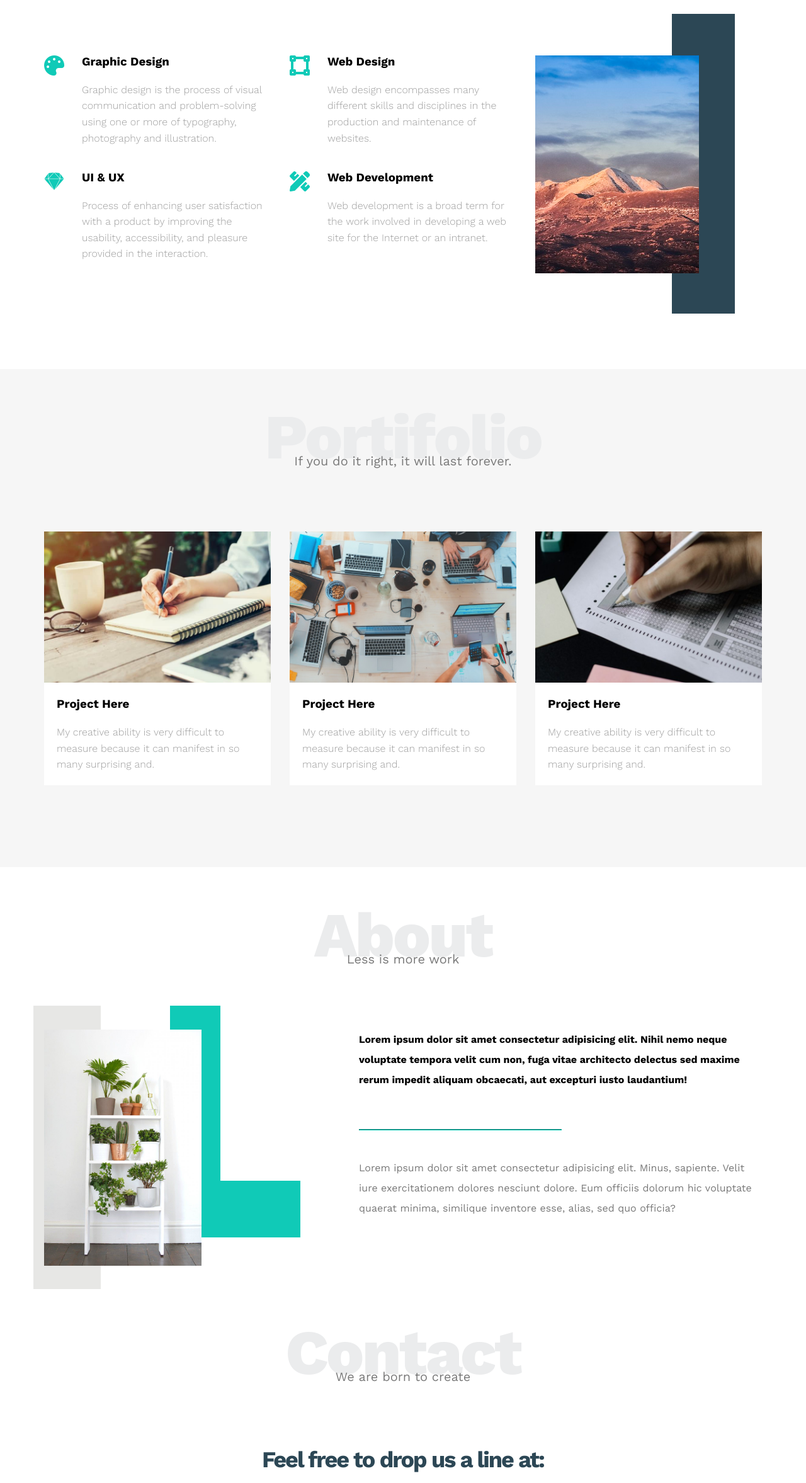
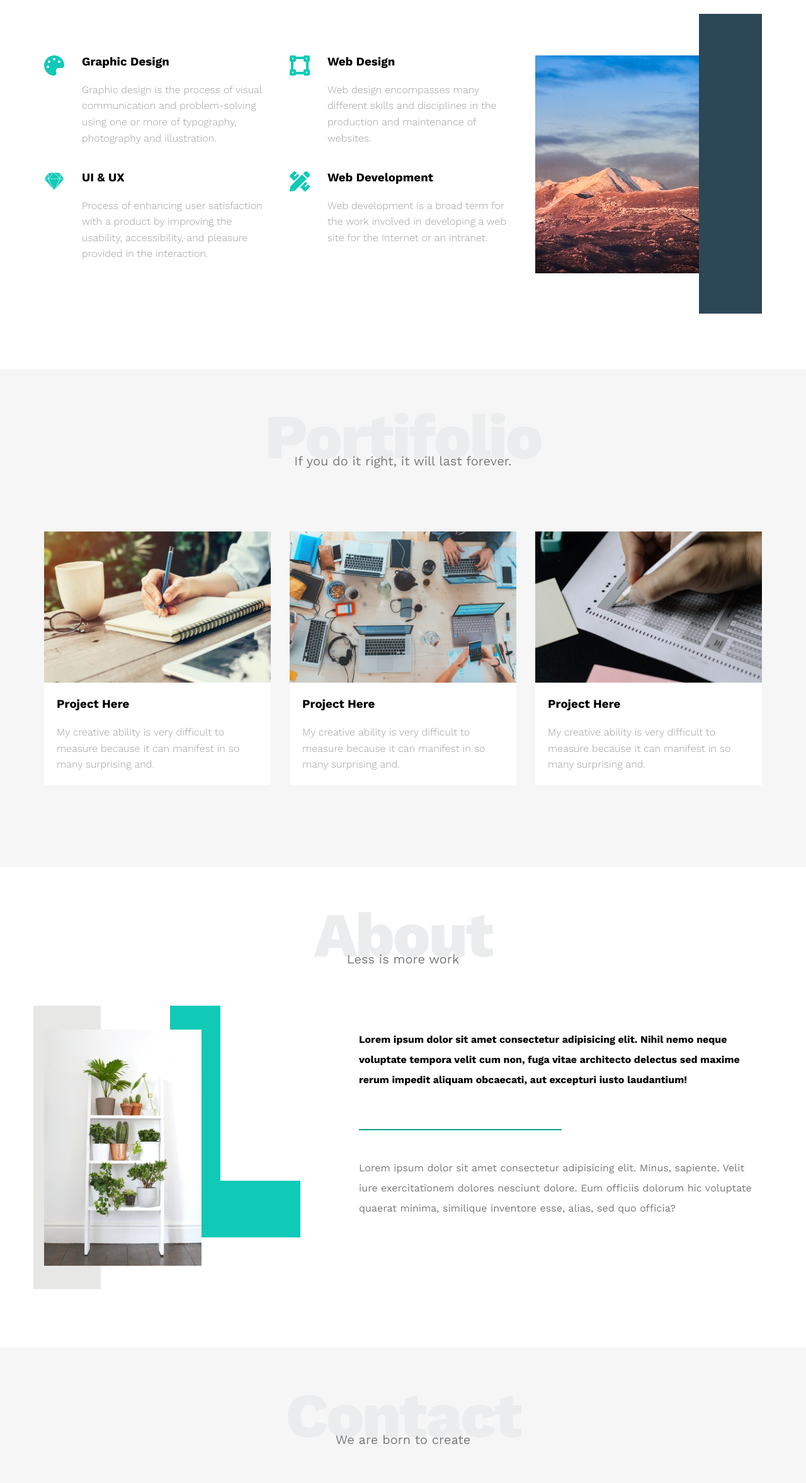
Before and after one commit to MohamedAlmousawi/HTML_and_CSS-Template_One, a plain HTML site: page index.html in a window 1280 px wide. Shown: the part 1373-3728 px from the top of the page at 63% size. Drawn offline with nearby package versions, Linux system fonts and the light colour scheme.

Commit message:
Some Edits

```diff
--- a/css/style.css
+++ b/css/style.css
@@ -274,7 +274,7 @@ margin-bottom: 0px;
     width: 100px;
     height: 476px;
     position: absolute;
-    right: 12%;
+    right: 0%;
     top: -18%;
     z-index: -1;
 }
@@ -369,7 +369,6 @@ margin-bottom: 0px;
     color: #797979;
 }
 /* End About */
-<<<<<<< HEAD
 /* Start Contact */
 .contact{
     padding-top: 100px;
@@ -418,5 +417,3 @@ font-size: 18px;
     font-weight: bold;
 }
 /* End Footer */
-=======
->>>>>>> da854792e25953513adb53cb3410eeaea31ca394
```
